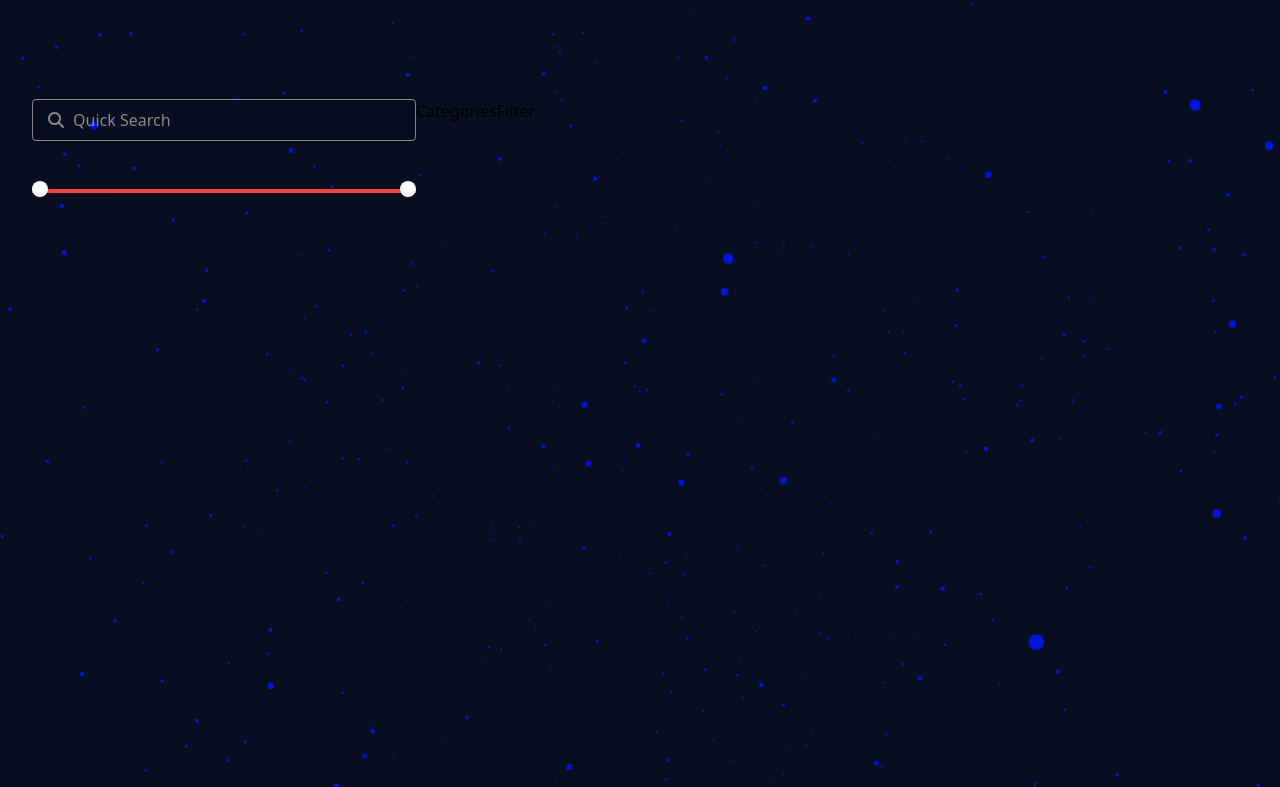
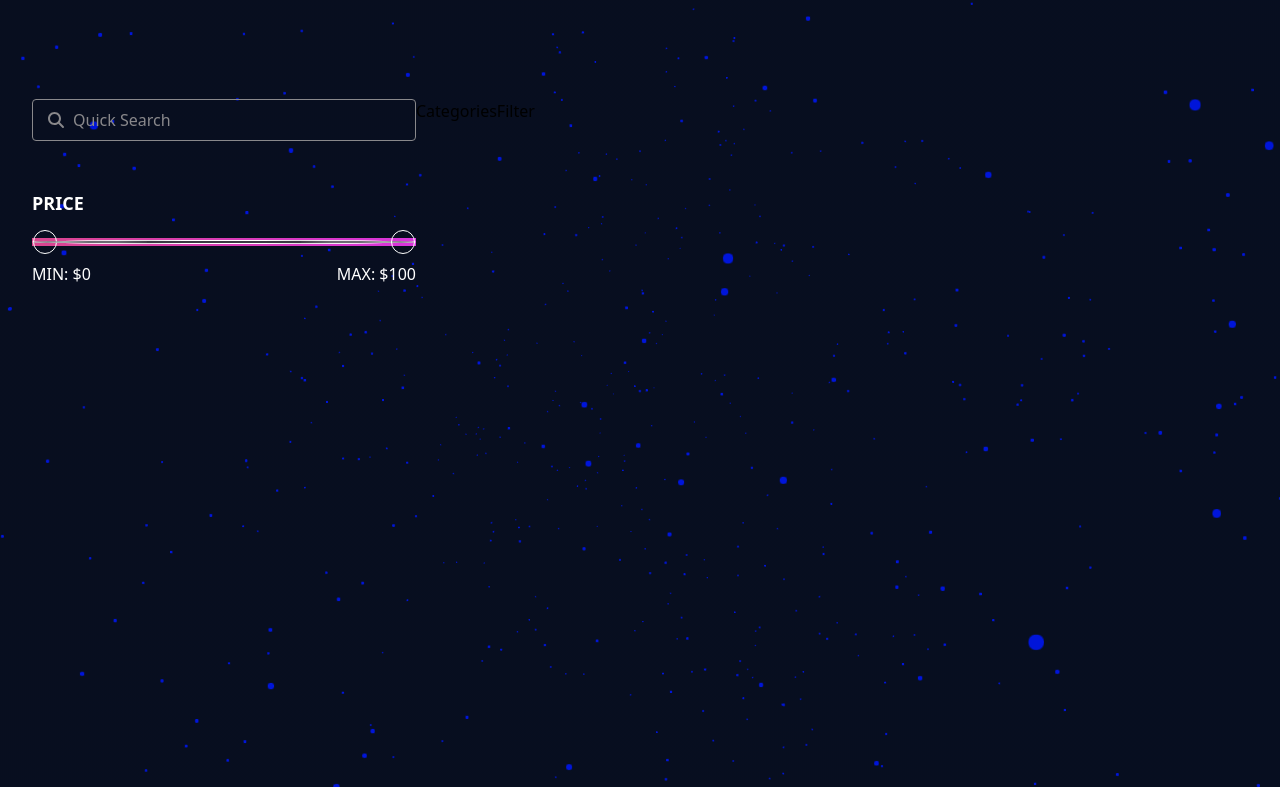
Before and after one commit to NyanPham/MarketPlace, a React (Vite) app: page / in a window 1280 px wide. Shown: the part 813-1600 px from the top of the page. Built offline with nearby package versions, Linux system fonts and the light colour scheme.

Commit message:
simple priceglider done, temporarily work on other selects

```diff
--- a/package.json
+++ b/package.json
@@ -15,7 +15,10 @@
     "react": "^18.3.1",
     "react-dom": "^18.3.1",
     "react-redux": "^9.1.2",
-    "three": "^0.169.0"
+    "three": "^0.169.0",
+    "@fortawesome/fontawesome-svg-core": "^6.6.0",
+    "@fortawesome/free-solid-svg-icons": "^6.6.0",
+    "@fortawesome/react-fontawesome": "^0.2.2"
   },
   "devDependencies": {
     "@eslint/js": "^9.11.1",
--- a/src/components/PriceGlider.tsx
+++ b/src/components/PriceGlider.tsx
@@ -1,38 +1,84 @@
-import { useState } from "react"
+import React, { useState } from 'react'
+import '../styles/PriceGliderStyle.css'
+import PropertyFilterItem from './PropertyFilterItem'
 
 const PriceGlider = () => {
-  const [min, setMin] = useState(0)
-  const [max, setMax] = useState(100)
+  const [minValue, setMinValue] = useState(0)
+  const [maxValue, setMaxValue] = useState(100)
+  const [dragging, setDragging] = useState<'min' | 'max' | null>(null)
 
-  const handleRangeChange = (e: React.ChangeEvent<HTMLInputElement>) => {
-    const value = parseInt(e.target.value)
-    if (value < min) {
-      setMin(value)
-    } else if (value > max) {
-      setMax(value)
-    }
+  const handleMinChange = (e: React.ChangeEvent<HTMLInputElement>) => {
+    const value = Math.min(Number(e.target.value), maxValue - 1)
 
-  }
-  const handleMinChange = (e: React.MouseEvent<HTMLDivElement>) => {
-    const rect = (e.target as HTMLDivElement).getBoundingClientRect()
-    const value = Math.round(((e.clientX - rect.left) / rect.width) * 100)
-    setMin(value)
+    setMinValue(value)
   }
 
-  const handleMaxChange = (e: React.MouseEvent<HTMLDivElement>) => {
-    const rect = (e.target as HTMLDivElement).getBoundingClientRect()
-    const value = Math.round(((e.clientX - rect.left) / rect.width) * 100)
-    setMax(value)
+  const handleMaxChange = (e: React.ChangeEvent<HTMLInputElement>) => {
+    const value = Math.max(Number(e.target.value), minValue + 1)
+
+    setMaxValue(value)
   }
 
+  const handleDragStart = (type: 'min' | 'max') => {
+    setDragging(type)
+  }
+
+  const handleDragEnd = () => {
+    setDragging(null)
+  }
+
+  const minPercent = (minValue / 100) * 100
+  const maxPercent = (maxValue / 100) * 100
+
   return (
-    <div className="relative">
-      <div className="absolute inset-0 bg-gray-500 h-1"></div>
-      <div className="absolute inset-0 bg-red-500 h-1" style={{ left: `${min}%`, right: `${100 - max}%` }}></div>
-      <input type="range" className="hidden" min={0} max={100} value={(min + max) / 2} onChange={handleRangeChange} />
-      <div className="absolute left-0 top-1/2 transform -translate-y-1/2 w-4 h-4 bg-white rounded-full" style={{ left: `${min}%` }} onMouseDown={handleMinChange} />
-      <div className="absolute right-0 top-1/2 transform -translate-y-1/2 w-4 h-4 bg-white rounded-full" style={{ right: `${100 - max}%` }} onMouseDown={handleMaxChange} />
-    </div>
+    <PropertyFilterItem title='Price'>
+      <div className="price-glider">
+            {/* <div className="line"></div> */}
+            <div className="line-segment left-segment" style={{ width: `${minPercent}%` }}></div>
+            <div className="line-segment middle-segment" style={{ left: `${minPercent}%`, width: `${maxPercent - minPercent}%` }}></div>
+            <div className="line-segment right-segment" style={{ left: `${maxPercent}%`, width: `${100 - maxPercent}%` }}></div>
+
+            <div className={`tooltip ${dragging === 'min' ? 'visible' : ''}`} style={{ left: `${minPercent}%` }}>
+              {minValue}
+            </div>
+
+            <div className={`tooltip ${dragging === 'max' ? 'visible' : ''}`} style={{ left: `${maxPercent}%` }}>
+              {maxValue}
+            </div>
+
+            <input
+              type="range"
+              min="0"
+              max="100"
+              value={minValue}
+              onChange={handleMinChange}
+              onMouseDown={() => handleDragStart('min')}
+              onMouseUp={handleDragEnd}
+              className="knob min-knob"
+            />
+
+            <input
+              type="range"
+              min="0"
+              max="100"
+              value={maxValue}
+              onChange={handleMaxChange}
+              onMouseDown={() => handleDragStart('max')}
+              onMouseUp={handleDragEnd}
+              className="knob max-knob"
+            />
+
+            <input type="hidden" value={minValue} name="minValue" />
+
+            <input type="hidden" value={maxValue} name="maxValue" />
+
+            <div className="price-labels">
+              <div className="min-price">Min: ${minValue}</div>
+
+              <div className="max-price">Max: ${maxValue}</div>
+            </div>
+          </div>
+    </PropertyFilterItem>
   )
 }
 
--- /dev/null
+++ b/src/components/PropertyFilterItem.tsx
@@ -0,0 +1,16 @@
+
+type PropertyFilterItemProps = {
+    title: string
+    children: React.ReactNode
+}
+
+const PropertyFilterItem = ({ title, children }: PropertyFilterItemProps) => {
+  return (
+    <div className="flex flex-col justify-start items-start">
+        <h3 className="text-lg font-semibold text-white uppercase">{title}</h3>
+        {children}
+    </div>
+  )
+}
+
+export default PropertyFilterItem
--- /dev/null
+++ b/src/styles/PriceGliderStyle.css
@@ -0,0 +1,104 @@
+.price-glider {
+  position: relative;
+  width: 100%;
+  height: 50px;
+}
+
+.line {
+  position: absolute;
+  top: 50%;
+  left: 0;
+  right: 0;
+  height: 4px;
+  transform: translateY(-50%);
+}
+
+.line-segment {
+  position: absolute;
+  top: 50%;
+  height: 8px;
+  transform: translateY(-50%);
+}
+
+.left-segment, .right-segment {
+  background-color: #3A3841;
+}
+
+.middle-segment {
+  background: linear-gradient(to right, #DA458F 1%, #DA41A2 24%, #DA37CE 81%, #DA34DD 100%);
+}
+
+.knob {
+  position: absolute;
+  top: 50%;
+  transform: translateY(-50%);
+  -webkit-appearance: none;
+  width: 20px;
+  height: 20px;
+  background-color: #3A3841;
+  border: 1px solid white;
+  border-radius: 50%;
+  cursor: pointer;
+}
+
+input[type='range'] {
+  position: absolute;
+  width: 100%;
+  height: 4px;
+  background: #3A3841;
+  pointer-events: none;
+  -webkit-appearance: none;
+}
+
+input[type='range']::-webkit-slider-thumb {
+  pointer-events: all;
+  width: 24px;
+  height: 24px;
+  border: 1px solid white;
+  background-color: transparent;
+  border-radius: 50%;
+  cursor: pointer;
+ -webkit-appearance: none;
+}
+
+.tooltip {
+  position: absolute;
+  top: -40px;
+  transform: translateX(-50%);
+  background-color: #333;
+  color: #fff;
+  padding: 10px;
+  border-radius: 5px;
+  font-size: 14px;
+  display: none;
+  white-space: nowrap;
+}
+
+.tooltip::after {
+  content: '';
+  position: absolute;
+  bottom: -5px;
+  left: 50%;
+  transform: translateX(-50%);
+  border-width: 5px;
+  border-style: solid;
+  border-color: #333 transparent transparent transparent;
+}
+
+.tooltip.visible {
+  display: block;
+}
+
+.price-labels {
+  display: flex;
+  justify-content: space-between;
+  margin-top: 45px;
+}
+
+.min-price,
+.max-price {
+  font-size: 1rem;
+  font-weight: medium;
+  text-transform: uppercase;
+  color: #fff;
+}
```
Also changed, not shown: 2 other files (tests, documents, lock files or other folders).
